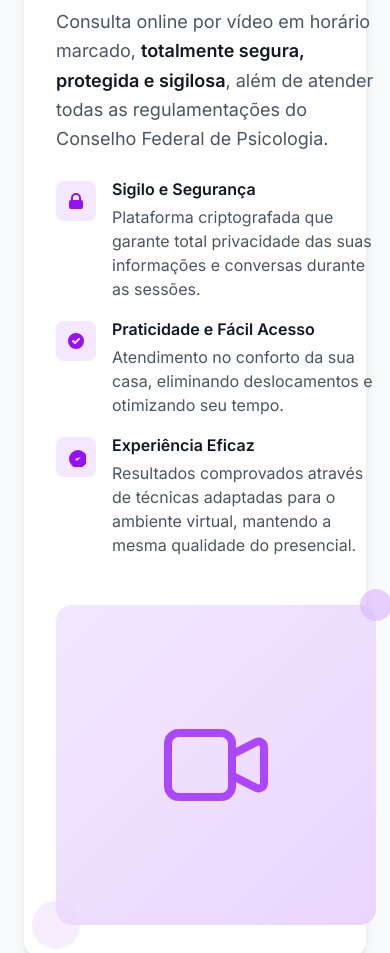
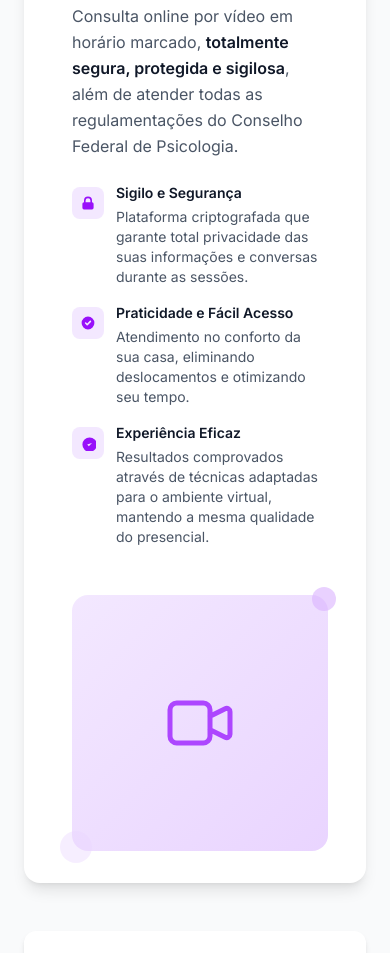
Before and after one commit to brtiago/portfolio-ninna-merces, an Astro site: page / in a window 390 px wide. Shown: the part 4138-5091 px from the top of the page. Built offline with nearby package versions, Linux system fonts and the light colour scheme; Astro itself is replaced by a stand-in of ours.

Commit message:
fix: fixing responsivity in mobile

```diff
--- a/src/components/sections/Services.astro
+++ b/src/components/sections/Services.astro
@@ -1,103 +1,178 @@
 <section class="py-20 bg-gray-50" id="atendimento">
   <div class="max-w-6xl mx-auto px-6">
-
     <!-- Cabeçalho da Seção -->
     <div class="text-center mb-16">
-        <h2 class="text-3xl lg:text-4xl font-semibold text-gray-900 font-['Poppins'] mb-4">
+      <h2
+        class="text-3xl lg:text-4xl font-semibold text-gray-900 font-['Poppins'] mb-4"
+      >
         Como funciona o atendimento
       </h2>
       <div class="w-16 h-1 bg-purple-400 rounded-full mx-auto mb-6"></div>
       <p class="text-lg text-gray-600 max-w-2xl mx-auto">
-          Ofereco terapia online segura e eficaz, seguindo todas as diretrizes do Conselho Federal de Psicologia
+        Ofereco terapia online segura e eficaz, seguindo todas as diretrizes do
+        Conselho Federal de Psicologia
       </p>
     </div>
 
     <!-- Terapia Online - Destaque Principal -->
     <div class="bg-white rounded-2xl shadow-lg p-8 lg:p-12 mb-12">
       <div class="grid lg:grid-cols-2 gap-12 items-center">
-
         <!-- Conteúdo Textual -->
-          <div class="space-y-6">
+        <div class="space-y-6 px-4 sm:px-0">
           <div class="flex items-center space-x-3">
             <div class="w-3 h-3 bg-purple-500 rounded-full"></div>
-              <span class="text-purple-600 font-medium text-sm uppercase tracking-wide">
+            <span
+              class="text-purple-600 font-medium text-sm uppercase tracking-wide"
+            >
               Modalidade Principal
             </span>
           </div>
 
-            <h3 class="text-2xl lg:text-3xl font-semibold text-gray-900 font-['Poppins']">
+          <h3
+            class="text-xl sm:text-2xl lg:text-3xl font-semibold text-gray-900 font-['Poppins']"
+          >
             Terapia Online
           </h3>
 
-            <p class="text-gray-600 text-lg leading-relaxed">
-              Consulta online por vídeo em horário marcado, <strong class="text-gray-900">totalmente segura, protegida e sigilosa</strong>, além de atender todas as regulamentações do Conselho Federal de Psicologia.
+          <p class="text-gray-600 text-base sm:text-lg leading-relaxed">
+            Consulta online por vídeo em horário marcado, <strong
+              class="text-gray-900"
+              >totalmente segura, protegida e sigilosa</strong
+            >, além de atender todas as regulamentações do Conselho Federal de
+            Psicologia.
           </p>
 
           <!-- Benefícios -->
           <div class="space-y-4">
-
-              <div class="flex items-start space-x-4">
-                <div class="w-10 h-10 bg-purple-100 rounded-lg flex items-center justify-center flex-shrink-0 mt-1">
-                  <svg class="w-5 h-5 text-purple-600" fill="currentColor" viewBox="0 0 20 20">
-                    <path fill-rule="evenodd" d="M5 9V7a5 5 0 0110 0v2a2 2 0 012 2v5a2 2 0 01-2 2H5a2 2 0 01-2-2v-5a2 2 0 012-2zm8-2v2H7V7a3 3 0 016 0z" clip-rule="evenodd"></path>
+            <div class="flex items-start space-x-3 sm:space-x-4">
+              <div
+                class="w-8 h-8 sm:w-10 sm:h-10 bg-purple-100 rounded-lg flex items-center justify-center shrink-0 mt-1"
+              >
+                <svg
+                  class="w-4 h-4 sm:w-5 sm:h-5 text-purple-600"
+                  fill="currentColor"
+                  viewBox="0 0 20 20"
+                >
+                  <path
+                    fill-rule="evenodd"
+                    d="M5 9V7a5 5 0 0110 0v2a2 2 0 012 2v5a2 2 0 01-2 2H5a2 2 0 01-2-2v-5a2 2 0 012-2zm8-2v2H7V7a3 3 0 016 0z"
+                    clip-rule="evenodd"></path>
                 </svg>
               </div>
-                <div>
-                  <h4 class="font-semibold text-gray-900 mb-1">Sigilo e Segurança</h4>
-                  <p class="text-gray-600">Plataforma criptografada que garante total privacidade das suas informações e conversas durante as sessões.</p>
+              <div class="min-w-0 flex-1">
+                <h4
+                  class="font-semibold text-gray-900 mb-1 text-sm sm:text-base"
+                >
+                  Sigilo e Segurança
+                </h4>
+                <p class="text-gray-600 text-sm sm:text-base">
+                  Plataforma criptografada que garante total privacidade das
+                  suas informações e conversas durante as sessões.
+                </p>
               </div>
             </div>
 
-              <div class="flex items-start space-x-4">
-                <div class="w-10 h-10 bg-purple-100 rounded-lg flex items-center justify-center flex-shrink-0 mt-1">
-                  <svg class="w-5 h-5 text-purple-600" fill="currentColor" viewBox="0 0 20 20">
-                    <path fill-rule="evenodd" d="M10 18a8 8 0 100-16 8 8 0 000 16zm3.707-9.293a1 1 0 00-1.414-1.414L9 10.586 7.707 9.293a1 1 0 00-1.414 1.414l2 2a1 1 0 001.414 0l4-4z" clip-rule="evenodd"></path>
+            <div class="flex items-start space-x-3 sm:space-x-4">
+              <div
+                class="w-8 h-8 sm:w-10 sm:h-10 bg-purple-100 rounded-lg flex items-center justify-center shrink-0 mt-1"
+              >
+                <svg
+                  class="w-4 h-4 sm:w-5 sm:h-5 text-purple-600"
+                  fill="currentColor"
+                  viewBox="0 0 20 20"
+                >
+                  <path
+                    fill-rule="evenodd"
+                    d="M10 18a8 8 0 100-16 8 8 0 000 16zm3.707-9.293a1 1 0 00-1.414-1.414L9 10.586 7.707 9.293a1 1 0 00-1.414 1.414l2 2a1 1 0 001.414 0l4-4z"
+                    clip-rule="evenodd"></path>
                 </svg>
               </div>
-                <div>
-                  <h4 class="font-semibold text-gray-900 mb-1">Praticidade e Fácil Acesso</h4>
-                  <p class="text-gray-600">Atendimento no conforto da sua casa, eliminando deslocamentos e otimizando seu tempo.</p>
+              <div class="min-w-0 flex-1">
+                <h4
+                  class="font-semibold text-gray-900 mb-1 text-sm sm:text-base"
+                >
+                  Praticidade e Fácil Acesso
+                </h4>
+                <p class="text-gray-600 text-sm sm:text-base">
+                  Atendimento no conforto da sua casa, eliminando deslocamentos
+                  e otimizando seu tempo.
+                </p>
               </div>
             </div>
 
-              <div class="flex items-start space-x-4">
-                <div class="w-10 h-10 bg-purple-100 rounded-lg flex items-center justify-center flex-shrink-0 mt-1">
-                  <svg class="w-5 h-5 text-purple-600" fill="currentColor" viewBox="0 0 20 20">
-                    <path d="M9 12l2 2 4-4m6 2a9 9 0 11-18 0 9 9 0 0118 0z"></path>
+            <div class="flex items-start space-x-3 sm:space-x-4">
+              <div
+                class="w-8 h-8 sm:w-10 sm:h-10 bg-purple-100 rounded-lg flex items-center justify-center shrink-0 mt-1"
+              >
+                <svg
+                  class="w-4 h-4 sm:w-5 sm:h-5 text-purple-600"
+                  fill="currentColor"
+                  viewBox="0 0 20 20"
+                >
+                  <path d="M9 12l2 2 4-4m6 2a9 9 0 11-18 0 9 9 0 0118 0z"
+                  ></path>
                 </svg>
               </div>
-                <div>
-                  <h4 class="font-semibold text-gray-900 mb-1">Experiência Eficaz</h4>
-                  <p class="text-gray-600">Resultados comprovados através de técnicas adaptadas para o ambiente virtual, mantendo a mesma qualidade do presencial.</p>
+              <div class="min-w-0 flex-1">
+                <h4
+                  class="font-semibold text-gray-900 mb-1 text-sm sm:text-base"
+                >
+                  Experiência Eficaz
+                </h4>
+                <p class="text-gray-600 text-sm sm:text-base">
+                  Resultados comprovados através de técnicas adaptadas para o
+                  ambiente virtual, mantendo a mesma qualidade do presencial.
+                </p>
               </div>
             </div>
-
           </div>
         </div>
 
         <!-- Ilustração/Imagem -->
-          <div class="flex justify-center lg:justify-end">
-            <div class="relative">
-              <div class="w-80 h-80 bg-gradient-to-br from-purple-100 to-purple-200 rounded-2xl flex items-center justify-center">
-                <svg class="w-32 h-32 text-purple-500" fill="none" stroke="currentColor" viewBox="0 0 24 24">
-                  <path stroke-linecap="round" stroke-linejoin="round" stroke-width="1.5" d="M15 10l4.553-2.276A1 1 0 0121 8.618v6.764a1 1 0 01-1.447.894L15 14M5 18h8a2 2 0 002-2V8a2 2 0 00-2-2H5a2 2 0 00-2 2v8a2 2 0 002 2z"></path>
+        <div class="flex justify-center lg:justify-end px-4 sm:px-0">
+          <div class="relative max-w-full">
+            <div
+              class="w-64 h-64 sm:w-72 sm:h-72 lg:w-80 lg:h-80 bg-gradient-to-br from-purple-100 to-purple-200 rounded-2xl flex items-center justify-center"
+            >
+              <svg
+                class="w-20 h-20 sm:w-24 sm:h-24 lg:w-32 lg:h-32 text-purple-500"
+                fill="none"
+                stroke="currentColor"
+                viewBox="0 0 24 24"
+              >
+                <path
+                  stroke-linecap="round"
+                  stroke-linejoin="round"
+                  stroke-width="1.5"
+                  d="M15 10l4.553-2.276A1 1 0 0121 8.618v6.764a1 1 0 01-1.447.894L15 14M5 18h8a2 2 0 002-2V8a2 2 0 00-2-2H5a2 2 0 00-2 2v8a2 2 0 002 2z"
+                ></path>
               </svg>
             </div>
             <!-- Elementos decorativos -->
-              <div class="absolute -top-4 -right-4 w-8 h-8 bg-purple-300 rounded-full opacity-60"></div>
-              <div class="absolute -bottom-6 -left-6 w-12 h-12 bg-purple-200 rounded-full opacity-40"></div>
+            <div
+              class="absolute -top-2 -right-2 sm:-top-4 sm:-right-4 w-6 h-6 sm:w-8 sm:h-8 bg-purple-300 rounded-full opacity-60"
+            >
+            </div>
+            <div
+              class="absolute -bottom-3 -left-3 sm:-bottom-6 sm:-left-6 w-8 h-8 sm:w-12 sm:h-12 bg-purple-200 rounded-full opacity-40"
+            >
             </div>
           </div>
-
+        </div>
       </div>
     </div>
 
     <!-- Abordagem Terapêutica -->
     <div class="grid lg:grid-cols-3 gap-8 mb-12">
-
       <div class="bg-white p-8 rounded-xl shadow-md">
-          <div class="w-12 h-12 bg-purple-100 rounded-lg flex items-center justify-center mb-6">
-            <svg class="w-6 h-6 text-purple-600" fill="currentColor" viewBox="0 0 20 20">
+        <div
+          class="w-12 h-12 bg-purple-100 rounded-lg flex items-center justify-center mb-6"
+        >
+          <svg
+            class="w-6 h-6 text-purple-600"
+            fill="currentColor"
+            viewBox="0 0 20 20"
+          >
             <path d="M9 12l2 2 4-4m6 2a9 9 0 11-18 0 9 9 0 0118 0z"></path>
           </svg>
         </div>
@@ -105,91 +180,161 @@
           Terapia Cognitivo-Comportamental
         </h3>
         <p class="text-gray-600 leading-relaxed">
-            Identificamos e modificamos padrões de pensamento negativos, desenvolvendo estratégias práticas para lidar com ansiedade, depressão e outros desafios emocionais.
+          Identificamos e modificamos padrões de pensamento negativos,
+          desenvolvendo estratégias práticas para lidar com ansiedade, depressão
+          e outros desafios emocionais.
         </p>
       </div>
 
       <div class="bg-white p-8 rounded-xl shadow-md">
-          <div class="w-12 h-12 bg-purple-100 rounded-lg flex items-center justify-center mb-6">
-            <svg class="w-6 h-6 text-purple-600" fill="currentColor" viewBox="0 0 20 20">
-              <path fill-rule="evenodd" d="M3.172 5.172a4 4 0 015.656 0L10 6.343l1.172-1.171a4 4 0 115.656 5.656L10 17.657l-6.828-6.829a4 4 0 010-5.656z" clip-rule="evenodd"></path>
+        <div
+          class="w-12 h-12 bg-purple-100 rounded-lg flex items-center justify-center mb-6"
+        >
+          <svg
+            class="w-6 h-6 text-purple-600"
+            fill="currentColor"
+            viewBox="0 0 20 20"
+          >
+            <path
+              fill-rule="evenodd"
+              d="M3.172 5.172a4 4 0 015.656 0L10 6.343l1.172-1.171a4 4 0 115.656 5.656L10 17.657l-6.828-6.829a4 4 0 010-5.656z"
+              clip-rule="evenodd"></path>
           </svg>
         </div>
         <h3 class="text-xl font-semibold text-gray-900 mb-4 font-['Poppins']">
           Terapia de Aceitação e Compromisso
         </h3>
         <p class="text-gray-600 leading-relaxed">
-            Desenvolvemos flexibilidade psicológica e o compromisso com ações alinhadas aos seus valores pessoais, promovendo uma vida mais significativa.
+          Desenvolvemos flexibilidade psicológica e o compromisso com ações
+          alinhadas aos seus valores pessoais, promovendo uma vida mais
+          significativa.
         </p>
       </div>
 
       <div class="bg-white p-8 rounded-xl shadow-md">
-          <div class="w-12 h-12 bg-purple-100 rounded-lg flex items-center justify-center mb-6">
-            <svg class="w-6 h-6 text-purple-600" fill="currentColor" viewBox="0 0 20 20">
-              <path fill-rule="evenodd" d="M18 10a8 8 0 11-16 0 8 8 0 0116 0zm-6-3a2 2 0 11-4 0 2 2 0 014 0zm-2 4a5 5 0 00-4.546 2.916A5.986 5.986 0 0010 16a5.986 5.986 0 004.546-2.084A5 5 0 0010 11z" clip-rule="evenodd"></path>
+        <div
+          class="w-12 h-12 bg-purple-100 rounded-lg flex items-center justify-center mb-6"
+        >
+          <svg
+            class="w-6 h-6 text-purple-600"
+            fill="currentColor"
+            viewBox="0 0 20 20"
+          >
+            <path
+              fill-rule="evenodd"
+              d="M18 10a8 8 0 11-16 0 8 8 0 0116 0zm-6-3a2 2 0 11-4 0 2 2 0 014 0zm-2 4a5 5 0 00-4.546 2.916A5.986 5.986 0 0010 16a5.986 5.986 0 004.546-2.084A5 5 0 0010 11z"
+              clip-rule="evenodd"></path>
           </svg>
         </div>
         <h3 class="text-xl font-semibold text-gray-900 mb-4 font-['Poppins']">
           Atendimento Personalizado
         </h3>
         <p class="text-gray-600 leading-relaxed">
-            Cada sessão é adaptada às suas necessidades específicas, respeitando seu ritmo e oferecendo um espaço seguro para seu crescimento pessoal.
+          Cada sessão é adaptada às suas necessidades específicas, respeitando
+          seu ritmo e oferecendo um espaço seguro para seu crescimento pessoal.
         </p>
       </div>
-
     </div>
 
     <!-- Diferenciais -->
     <div class="bg-white rounded-2xl shadow-lg p-8 lg:p-12 mb-12">
-        <h3 class="text-2xl font-semibold text-gray-900 text-center mb-8 font-['Poppins']">
+      <h3
+        class="text-2xl font-semibold text-gray-900 text-center mb-8 font-['Poppins']"
+      >
         Meus Diferenciais
       </h3>
 
       <div class="grid md:grid-cols-2 lg:grid-cols-4 gap-6">
-
         <div class="text-center">
-            <div class="w-16 h-16 bg-purple-100 rounded-full flex items-center justify-center mx-auto mb-4">
-              <svg class="w-8 h-8 text-purple-600" fill="currentColor" viewBox="0 0 20 20">
-                <path fill-rule="evenodd" d="M10 9a3 3 0 100-6 3 3 0 000 6zm-7 9a7 7 0 1114 0H3z" clip-rule="evenodd"></path>
+          <div
+            class="w-16 h-16 bg-purple-100 rounded-full flex items-center justify-center mx-auto mb-4"
+          >
+            <svg
+              class="w-8 h-8 text-purple-600"
+              fill="currentColor"
+              viewBox="0 0 20 20"
+            >
+              <path
+                fill-rule="evenodd"
+                d="M10 9a3 3 0 100-6 3 3 0 000 6zm-7 9a7 7 0 1114 0H3z"
+                clip-rule="evenodd"></path>
             </svg>
           </div>
-            <h4 class="font-semibold text-gray-900 mb-2">Sessões Focadas em Resultados</h4>
-            <p class="text-gray-600 text-sm">Objetivos claros e estratégias práticas para cada sessão</p>
+          <h4 class="font-semibold text-gray-900 mb-2">
+            Sessões Focadas em Resultados
+          </h4>
+          <p class="text-gray-600 text-sm">
+            Objetivos claros e estratégias práticas para cada sessão
+          </p>
         </div>
 
         <div class="text-center">
-            <div class="w-16 h-16 bg-purple-100 rounded-full flex items-center justify-center mx-auto mb-4">
-              <svg class="w-8 h-8 text-purple-600" fill="currentColor" viewBox="0 0 20 20">
-                <path fill-rule="evenodd" d="M10 18a8 8 0 100-16 8 8 0 000 16zm3.707-9.293a1 1 0 00-1.414-1.414L9 10.586 7.707 9.293a1 1 0 00-1.414 1.414l2 2a1 1 0 001.414 0l4-4z" clip-rule="evenodd"></path>
+          <div
+            class="w-16 h-16 bg-purple-100 rounded-full flex items-center justify-center mx-auto mb-4"
+          >
+            <svg
+              class="w-8 h-8 text-purple-600"
+              fill="currentColor"
+              viewBox="0 0 20 20"
+            >
+              <path
+                fill-rule="evenodd"
+                d="M10 18a8 8 0 100-16 8 8 0 000 16zm3.707-9.293a1 1 0 00-1.414-1.414L9 10.586 7.707 9.293a1 1 0 00-1.414 1.414l2 2a1 1 0 001.414 0l4-4z"
+                clip-rule="evenodd"></path>
             </svg>
           </div>
-            <h4 class="font-semibold text-gray-900 mb-2">Flexibilidade de Horários</h4>
-            <p class="text-gray-600 text-sm">Horários adaptados à sua rotina, incluindo noites e fins de semana</p>
+          <h4 class="font-semibold text-gray-900 mb-2">
+            Flexibilidade de Horários
+          </h4>
+          <p class="text-gray-600 text-sm">
+            Horários adaptados à sua rotina, incluindo noites e fins de semana
+          </p>
         </div>
 
         <div class="text-center">
-            <div class="w-16 h-16 bg-purple-100 rounded-full flex items-center justify-center mx-auto mb-4">
-              <svg class="w-8 h-8 text-purple-600" fill="currentColor" viewBox="0 0 20 20">
-                <path d="M2 5a2 2 0 012-2h7a2 2 0 012 2v4a2 2 0 01-2 2H9l-3 3v-3H4a2 2 0 01-2-2V5z"></path>
-                <path d="M15 7v2a4 4 0 01-4 4H9.828l-1.766 1.767c.28.149.599.233.938.233h2l3 3v-3h2a2 2 0 002-2V9a2 2 0 00-2-2h-1z"></path>
+          <div
+            class="w-16 h-16 bg-purple-100 rounded-full flex items-center justify-center mx-auto mb-4"
+          >
+            <svg
+              class="w-8 h-8 text-purple-600"
+              fill="currentColor"
+              viewBox="0 0 20 20"
+            >
+              <path
+                d="M2 5a2 2 0 012-2h7a2 2 0 012 2v4a2 2 0 01-2 2H9l-3 3v-3H4a2 2 0 01-2-2V5z"
+              ></path>
+              <path
+                d="M15 7v2a4 4 0 01-4 4H9.828l-1.766 1.767c.28.149.599.233.938.233h2l3 3v-3h2a2 2 0 002-2V9a2 2 0 00-2-2h-1z"
+              ></path>
             </svg>
           </div>
           <h4 class="font-semibold text-gray-900 mb-2">Suporte Contínuo</h4>
-            <p class="text-gray-600 text-sm">Acompanhamento entre sessões via WhatsApp para dúvidas pontuais</p>
+          <p class="text-gray-600 text-sm">
+            Acompanhamento entre sessões via WhatsApp para dúvidas pontuais
+          </p>
         </div>
 
         <div class="text-center">
-            <div class="w-16 h-16 bg-purple-100 rounded-full flex items-center justify-center mx-auto mb-4">
-              <svg class="w-8 h-8 text-purple-600" fill="currentColor" viewBox="0 0 20 20">
-                <path fill-rule="evenodd" d="M6.267 3.455a3.066 3.066 0 001.745-.723 3.066 3.066 0 013.976 0 3.066 3.066 0 001.745.723 3.066 3.066 0 012.812 2.812c.051.643.304 1.254.723 1.745a3.066 3.066 0 010 3.976 3.066 3.066 0 00-.723 1.745 3.066 3.066 0 01-2.812 2.812 3.066 3.066 0 00-1.745.723 3.066 3.066 0 01-3.976 0 3.066 3.066 0 00-1.745-.723 3.066 3.066 0 01-2.812-2.812 3.066 3.066 0 00-.723-1.745 3.066 3.066 0 010-3.976 3.066 3.066 0 00.723-1.745 3.066 3.066 0 012.812-2.812zm7.44 5.252a1 1 0 00-1.414-1.414L9 10.586 7.707 9.293a1 1 0 00-1.414 1.414l2 2a1 1 0 001.414 0l4-4z" clip-rule="evenodd"></path>
+          <div
+            class="w-16 h-16 bg-purple-100 rounded-full flex items-center justify-center mx-auto mb-4"
+          >
+            <svg
+              class="w-8 h-8 text-purple-600"
+              fill="currentColor"
+              viewBox="0 0 20 20"
+            >
+              <path
+                fill-rule="evenodd"
+                d="M6.267 3.455a3.066 3.066 0 001.745-.723 3.066 3.066 0 013.976 0 3.066 3.066 0 001.745.723 3.066 3.066 0 012.812 2.812c.051.643.304 1.254.723 1.745a3.066 3.066 0 010 3.976 3.066 3.066 0 00-.723 1.745 3.066 3.066 0 01-2.812 2.812 3.066 3.066 0 00-1.745.723 3.066 3.066 0 01-3.976 0 3.066 3.066 0 00-1.745-.723 3.066 3.066 0 01-2.812-2.812 3.066 3.066 0 00-.723-1.745 3.066 3.066 0 010-3.976 3.066 3.066 0 00.723-1.745 3.066 3.066 0 012.812-2.812zm7.44 5.252a1 1 0 00-1.414-1.414L9 10.586 7.707 9.293a1 1 0 00-1.414 1.414l2 2a1 1 0 001.414 0l4-4z"
+                clip-rule="evenodd"></path>
             </svg>
           </div>
           <h4 class="font-semibold text-gray-900 mb-2">Métodos Comprovados</h4>
-            <p class="text-gray-600 text-sm">Técnicas baseadas em evidências científicas e experiência clínica</p>
-          </div>
-
+          <p class="text-gray-600 text-sm">
+            Técnicas baseadas em evidências científicas e experiência clínica
+          </p>
         </div>
       </div>
-
+    </div>
   </div>
 </section>
```
Lines whose indentation alone changed are shown as unchanged.
